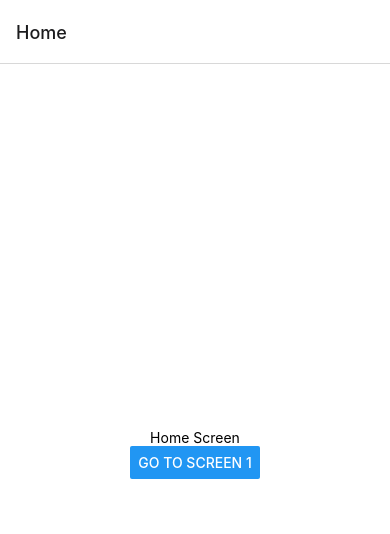
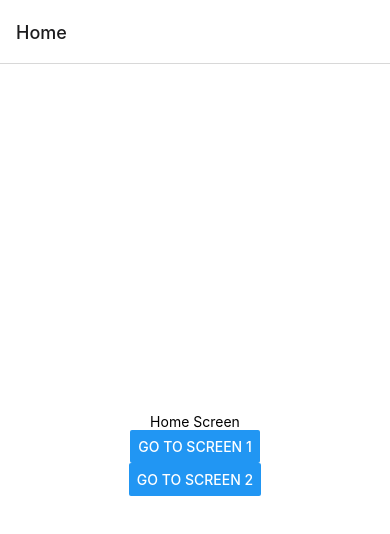
Before and after one commit to emily-foley/Workout-Plan-App, a React Native app in the folder portfolio2/: screen / in a window 390 px wide. Shown: the top 534 px of the page. Built offline with nearby package versions, Linux system fonts and the light colour scheme.

Commit message:
April 19, 2022 9:08 PM

```diff
--- a/portfolio2/App.js
+++ b/portfolio2/App.js
@@ -20,6 +20,20 @@ function Screen1({ navigation }) {
   );
 }
 
+function Screen2({ navigation }) {
+  return (
+    <View style={{ flex: 1, alignItems: 'center', justifyContent: 'center' }}>
+      <Text>Details Screen</Text>
+      <Button
+        title="Go to Screen 2... again"
+        onPress={() => navigation.push('Screen2')}
+      />
+      <Button title="Go to Home" onPress={() => navigation.navigate('Home')} />
+      <Button title="Go back" onPress={() => navigation.goBack()} />
+    </View>
+  );
+}
+
 function HomeScreen({navigation}) {
   return (
     <View style={styles.container}>
@@ -27,6 +41,10 @@ function HomeScreen({navigation}) {
       <Button
         title="Go to Screen 1"
         onPress={() => navigation.navigate('Screen1')}
+      />
+      <Button
+        title="Go to Screen 2"
+        onPress={() => navigation.navigate('Screen2')}
       />
     </View>
   );
@@ -40,6 +58,7 @@ function App() {
       <Stack.Navigator>
         <Stack.Screen name="Home" component={HomeScreen} />
         <Stack.Screen name="Screen1" component={Screen1} />
+        <Stack.Screen name="Screen2" component={Screen2} />
       </Stack.Navigator>
     </NavigationContainer>
   );
```
